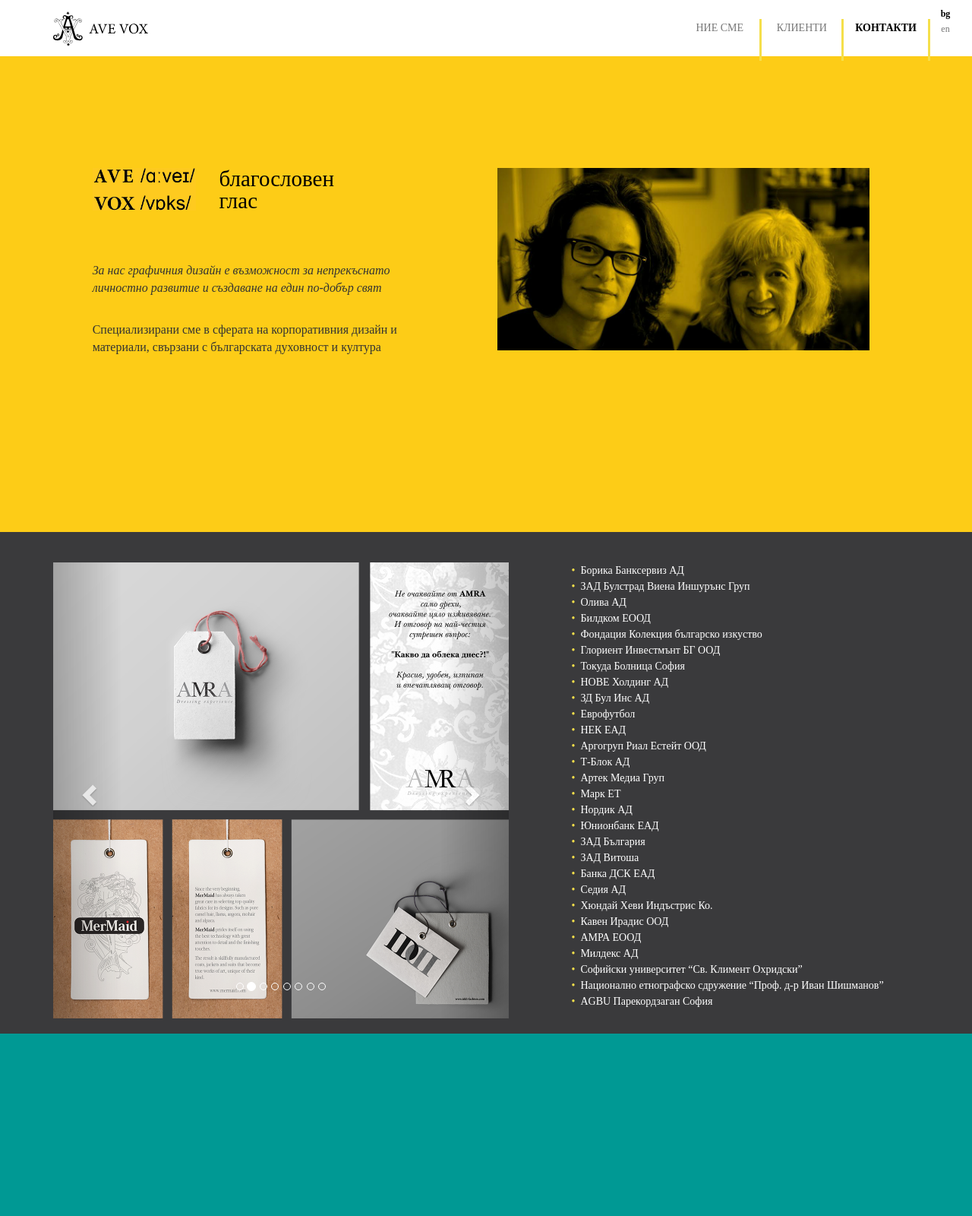
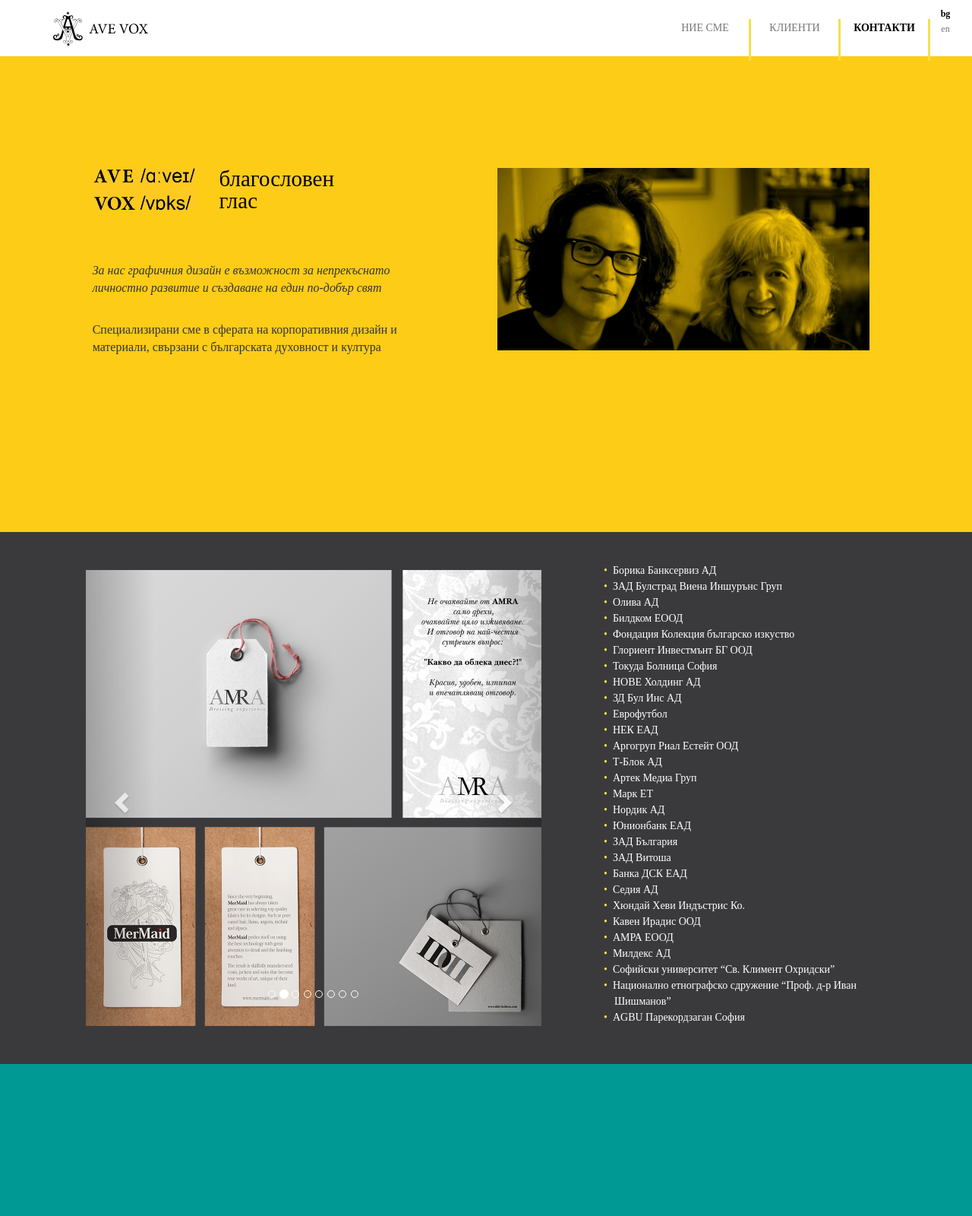
Before and after one commit to avevoxdesign/avevox.github.io, a website: page index.html in a window 1280 px wide. Shown: the top 1600 px of the page at 76% size. Drawn offline with Linux system fonts and the light colour scheme.

Commit message:
fix section2

```diff
--- a/index.html
+++ b/index.html
@@ -97,18 +97,20 @@
                     </div>
                 </div>
             </div>
-            <div class="col-sm-6">
-                <img src="static/img/sections/are.jpg" style="width: auto; max-height: 240px;" alt="we are"/>
+            <div class="col-sm-6 col-xs-12">
+                <img src="static/img/sections/are.jpg" style="width: auto; max-height: 240px;" alt="we are" class="we-are"/>
             </div>
         </div>
     </div>
 </section>
 
-<section id="project" class="project gray-section features" style="background-color: rgb(58, 58, 60); padding-top: 40px;">
+<section id="project" class="project gray-section features" style="background-color: rgb(58, 58, 60);">
     <div class="container" id="i18_projects">
         <div class="row">
+            <div class="col-sm-1 col-xs-12">
+            </div>
             <div class="col-sm-7 col-xs-12">
-                <div id="inSlider" class="carousel carousel-fade" data-ride="carousel" style="max-width: 600px;">
+                <div id="inSlider" class="carousel carousel-fade" data-ride="carousel" style="max-width: 600px; margin: 10px 0;">
                     <ol class="carousel-indicators">
                         <li data-target="#inSlider" data-slide-to="0" class="active"></li>
                         <li data-target="#inSlider" data-slide-to="1"></li>
@@ -163,7 +165,7 @@
                 </div>
             </div>
 
-            <div class="col-sm-5 col-xs-12">
+            <div class="col-sm-4 col-xs-12">
                 <ul>
                     <li data-i18n="projects.1">ЗД Бул Инс АД</li>
                     <li data-i18n="projects.2">Нове Холдинг АД</li>
--- a/static/css/custom.css
+++ b/static/css/custom.css
@@ -12,6 +12,7 @@
   width: 100%;
 }
 
+section#project,
 section#about_me,
 section#link {
   display: table;
@@ -19,6 +20,7 @@
   min-height: 700px;
 }
 
+section#project .container,
 section#about_me .container,
 section#link .container {
   display: table-cell;
@@ -39,7 +41,7 @@
 
 .nav > li > a {
   text-align: center;
-  min-width: 105px;
+  min-width: 115px;
   padding-top: 2px !important;
   height: 55px !important;
 }
@@ -137,6 +139,10 @@
     height: auto !important;
   }
 
+  section#about_me img.we-are {
+    width: 100% !important;
+  }
+
   section#about_me,
   section#link {
     min-height: 300px;
```
